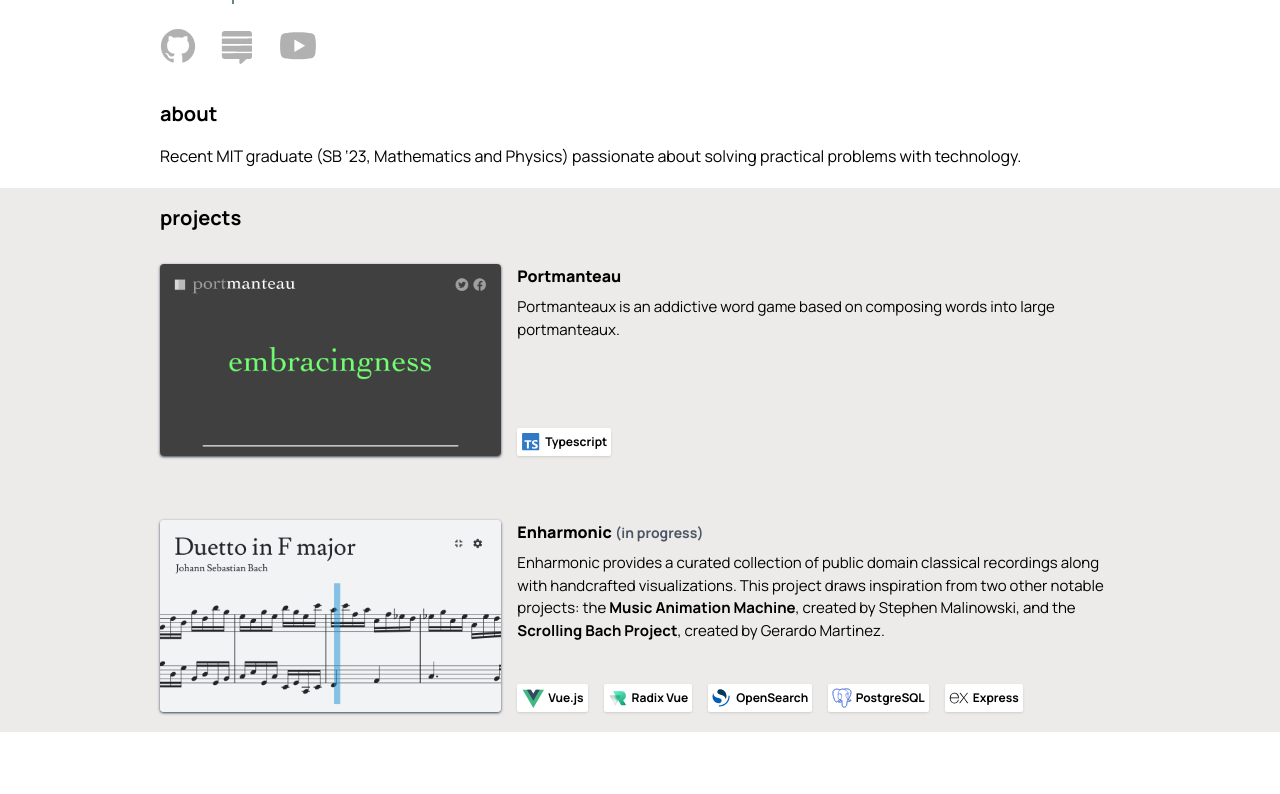
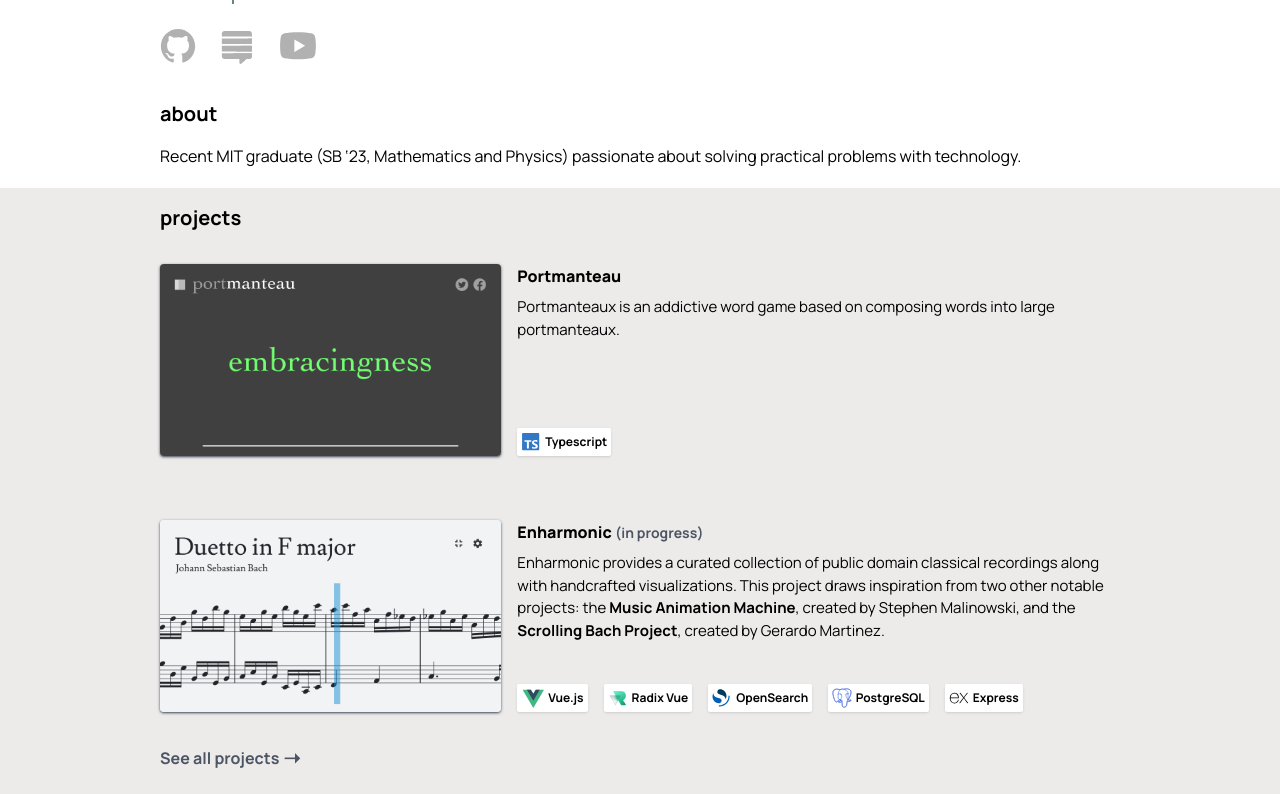
Before and after one commit to mensah-j/portfolio, a Next.js app: page / in a window 1280 px wide. Shown: the part 268-1062 px from the top of the page. Before the commit the page ends 1000 px from the top, so only its background shows below. Built offline with nearby package versions, Linux system fonts and the light colour scheme.

Commit message:
feat: add see more link

```diff
--- a/src/app/(about)/_components/SectionProjects/ProjectItem/ProjectList.tsx
+++ b/src/app/(about)/_components/SectionProjects/ProjectItem/ProjectList.tsx
@@ -6,7 +6,7 @@ export interface ProjectListProps {
 
 export function ProjectList(props: ProjectListProps) {
   return (
-    <div className="flex flex-col gap-16 pt-4">
+    <div className="flex flex-col gap-16 pt-4 pb-4">
       {props.projects.map((project) => (
         <ProjectItem key={project.name} {...project} />
       ))}
--- a/src/app/(about)/_components/SectionProjects/SectionProjects.tsx
+++ b/src/app/(about)/_components/SectionProjects/SectionProjects.tsx
@@ -1,3 +1,4 @@
+import Link from "next/link";
 import { Section } from "../Section";
 import { ProjectList } from "./ProjectItem";
 
@@ -73,6 +74,14 @@ export function SectionProjects() {
   return (
     <Section name="projects" color="#edeaea">
       <ProjectList projects={projects} />
+      <Link
+        className="text-gray-600 hover:text-black hover:border-black pb-px font-extrabold transition border-b border-transparent text-md motion-reduce:transition-none"
+        href="/projects"
+      >
+        <span className="inline-flex items-center gap-1 font-bold motion-reduce:transition-none text-md hover:gap-2 transition-all">
+          See all projects <span className="text-xl font-bold">➝</span>
+        </span>
+      </Link>
     </Section>
   );
 }
```
